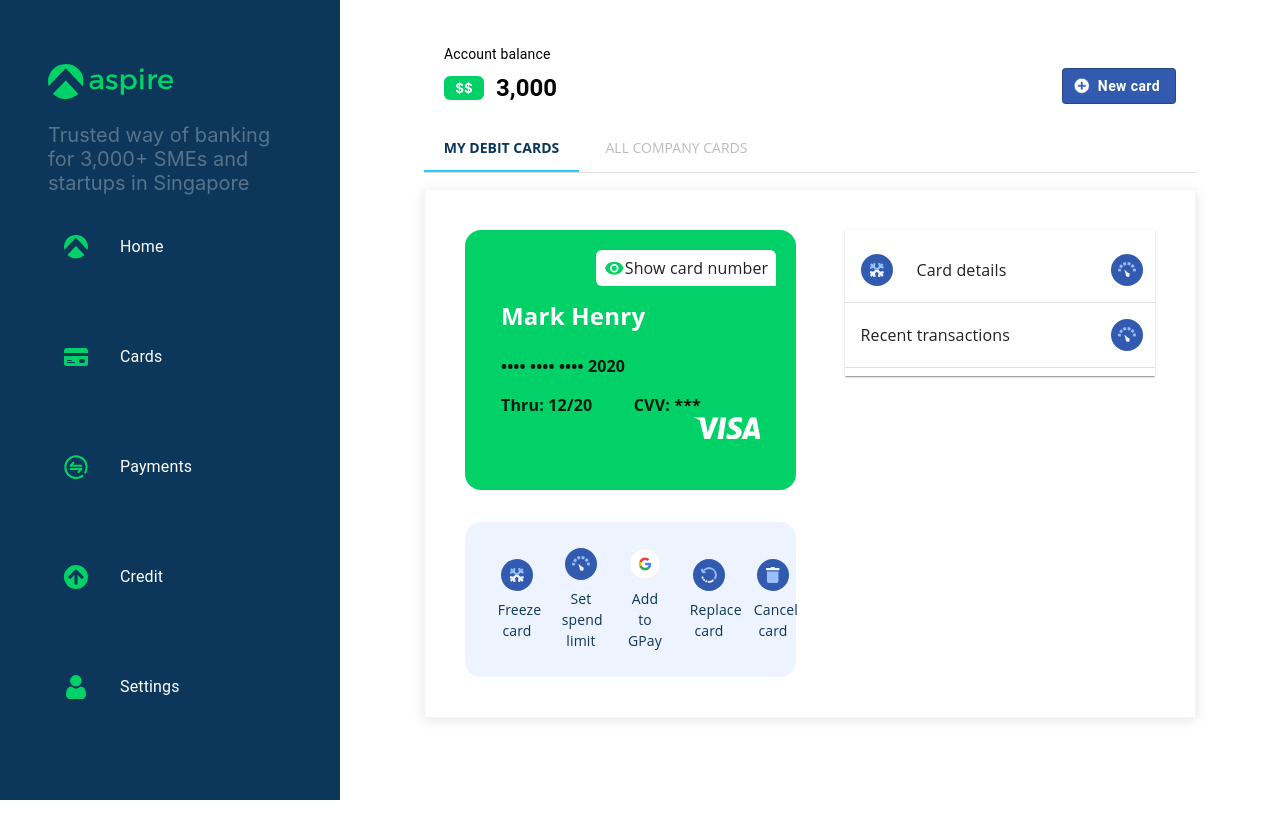
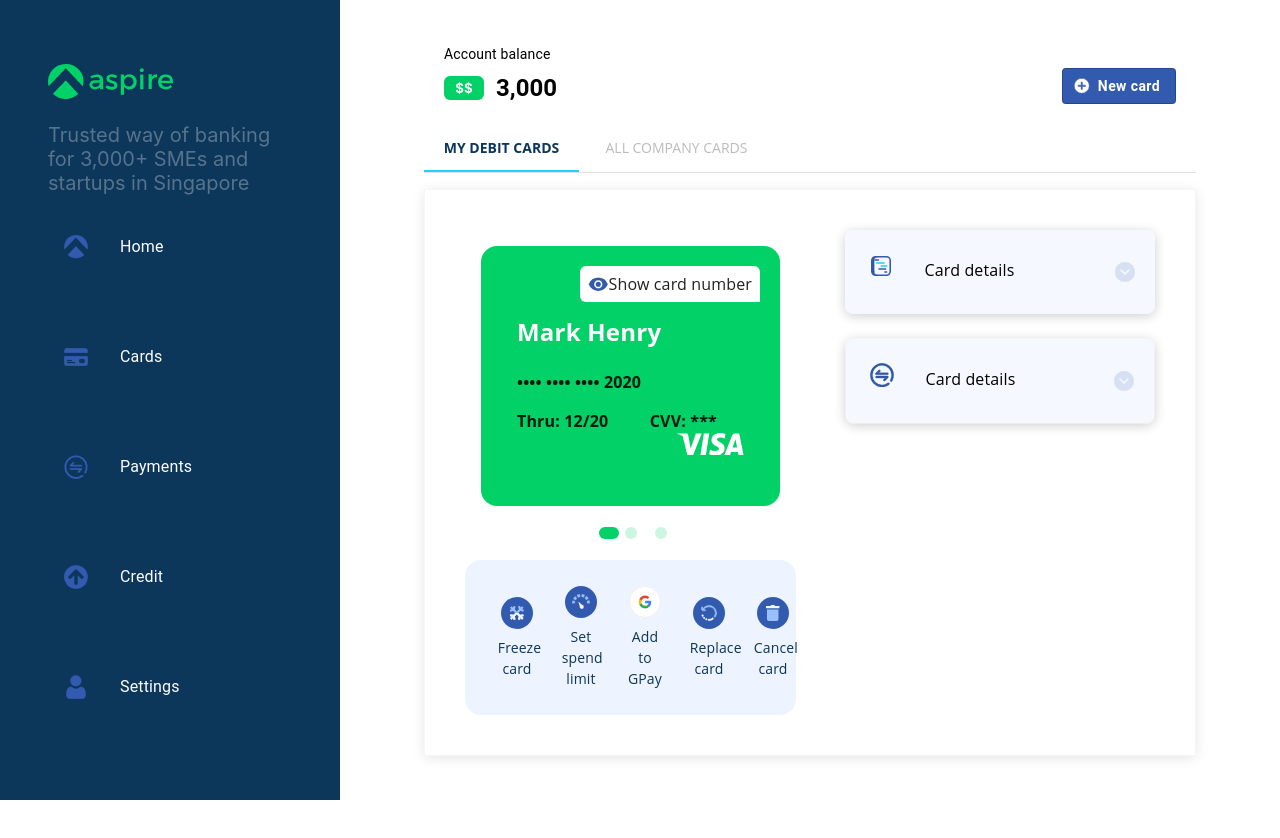
Before and after one commit to habibdeoraji/aspire-frontend, a React (Create React App) app: page /cards in a window 1280 px wide. Before the commit the page ends 802 px from the top, so only its background shows below. Built offline with nearby package versions, Linux system fonts and the light colour scheme.

Commit message:
added card carousel

```diff
--- a/package.json
+++ b/package.json
@@ -15,6 +15,8 @@
     "react-dom": "^18.2.0",
     "react-router-dom": "^6.18.0",
     "react-scripts": "5.0.1",
+    "react-slick": "^0.29.0",
+    "slick-carousel": "^1.8.1",
     "web-vitals": "^2.1.4"
   },
   "scripts": {
--- a/src/components/Cards/CardsTabs.jsx
+++ b/src/components/Cards/CardsTabs.jsx
@@ -72,7 +72,7 @@ export default function LabTabs() {
             />
           </TabList>
         </Box>
-        <TabPanel value="1" style={{...containerCustomStyle, marginTop:'1rem'}}>
+        <TabPanel value="1" style={{...containerCustomStyle, marginTop:'1rem' }}>
           <MyDebitCard />{" "}
         </TabPanel>
         <TabPanel value="2">All company cards</TabPanel>
--- a/src/components/Cards/MyDebitCard.jsx
+++ b/src/components/Cards/MyDebitCard.jsx
@@ -1,4 +1,4 @@
-import React from "react";
+import React,{useState} from "react";
 import {
   Box,
   Card,
@@ -18,11 +18,21 @@ import { ReactComponent as SetSpendLimitIcon } from "./../../assets/icons/Set sp
 import { ReactComponent as AddtoGpayIcon } from "./../../assets/icons/GPay.svg";
 import { ReactComponent as ReplaceCardIcon } from "./../../assets/icons/Replace card.svg";
 import { ReactComponent as CancelCardIcon } from "./../../assets/icons/Deactivate card.svg";
+
+import { ReactComponent as CardDetailsIcon } from "./../../assets/icons/Group 11889.svg";
+import { ReactComponent as PaymentsIcon } from "./../../assets/icons/Payments.svg";
+
+import { ReactComponent as UpArrowIcon } from "./../../assets/icons/up-arrow.svg";
+import { ReactComponent as DownArrowIcon } from "./../../assets/icons/down-arrow.svg";
+
 import DebitCard from "../ElementaryComponents/DebitCard";
 import { useTheme } from "@emotion/react";
+import CardCarousel from "../ElementaryComponents/CardCarousal";
 
 const MyDebitCard = () => {
   const theme = useTheme();
+  const [showCardDetails,setShowCardDetails]=useState(false)
+  const [showRecentTransactions, setShowRecentTransactions] = useState(false);
   const isMobile = useMediaQuery(theme.breakpoints.down("sm"));
 
   const customActionButtonStyle = {
@@ -54,7 +64,7 @@ const MyDebitCard = () => {
           backgroundColor: isMobile && "#0C365A",
         }}
       >
-        <DebitCard />
+        <CardCarousel/>
         {/* Action Buttons for the Card */}
         <Box
           sx={{
@@ -105,28 +115,54 @@ const MyDebitCard = () => {
       <Box
         sx={{
           width: { xs: "100%", md: "45%" },
-          border: isMobile && 'none',
+          border: isMobile && "none",
+          display: 'flex',
+          flexDirection:'column',
+          gap:'1.5rem'
+        }}
+      >
+        <Box style={{ borderRadius: '8px', boxShadow: '0 2px 12px rgba(0, 0, 0, .1)' }}>
+          <Box style={{
+            display: 'flex',
+            padding: '1.5rem',
+            backgroundColor: theme.palette.white[200],
+            borderRadius: '8px',
+            boxShadow: '0 2px 12px rgba(0, 0, 0, .1)'
           }}>
-        <Card  style={{borderRadius: 0,}}>
-          <List component="nav" aria-label="mailbox folders">
-            <ListItem button>
             <ListItemIcon>
-                <FreezeCardIcon />
+              <CardDetailsIcon />
             </ListItemIcon>
             <ListItemText primary="Card details" />
-              <IconButton edge="end" aria-label="details">
-                <SetSpendLimitIcon />
+            <IconButton edge="end" aria-label="details" onClick={()=> setShowCardDetails(!showCardDetails)}>
+              {showCardDetails ?<UpArrowIcon/>:<DownArrowIcon />}
             </IconButton>
-            </ListItem>
-            <Divider />
-            <ListItem button divider>
-              <ListItemText primary="Recent transactions" />
-              <IconButton edge="end" aria-label="transactions">
-                <SetSpendLimitIcon />
+          </Box>
+          {showCardDetails && <Box style={{padding:'1.5rem'}}>
+            <Typography>Card Details</Typography>
+          </Box>}
+        </Box>
+
+        <Box style={{ borderRadius: '8px', backgroundColor:'white', border:'1px solid #FCFCFC', boxShadow: '0 2px 12px rgba(0, 0, 0, .1)' }}>
+          <Box style={{
+            display: 'flex',
+            padding: '1.5rem',
+            backgroundColor: theme.palette.white[200],
+            borderRadius: '8px',
+            boxShadow: '0 2px 12px rgba(0, 0, 0, .1)'
+          }}>
+            <ListItemIcon>
+              <PaymentsIcon />
+            </ListItemIcon>
+            <ListItemText primary="Card details" />
+            <IconButton edge="end" aria-label="details" onClick={()=>setShowRecentTransactions(!showRecentTransactions)}>
+            {showRecentTransactions ?<UpArrowIcon/>:<DownArrowIcon />}
             </IconButton>
-            </ListItem>
-          </List>
-        </Card>
+          </Box>
+          {showRecentTransactions && <Box style={{padding:'1.5rem'}}>
+          <Typography>Recent Transactions</Typography>
+          <Typography>Card Details</Typography>
+          </Box>}
+        </Box>
       </Box>
     </Box>
   );
--- /dev/null
+++ b/src/components/ElementaryComponents/CardCarousal.jsx
@@ -0,0 +1,62 @@
+import React, { useState } from "react";
+import Slider from "react-slick";
+import { Box, useMediaQuery } from "@mui/material";
+import "slick-carousel/slick/slick.css";
+import "slick-carousel/slick/slick-theme.css";
+import DebitCard from "./DebitCard";
+import { useTheme } from "@emotion/react";
+
+const CardCarousel = ({ slides = [1, 2, 3] }) => {
+  const theme = useTheme();
+  const isMobile = useMediaQuery(theme.breakpoints.down("sm"));
+  const [currentSlide, setCurrentSlide] = useState(0);
+
+  // Custom styling for the dots
+  const dotStyle = {
+    width: "12px",
+    height: "12px",
+    borderRadius: "50%",
+    backgroundColor: "#01D167", // Default dot color
+    opacity: isMobile ? "10%" : "20%",
+    margin: "0 4px",
+  };
+
+  const activeDotStyle = {
+    ...dotStyle,
+    width: "20px",
+    opacity: "100%",
+    borderRadius: "1rem",
+    margin: "0 8px",
+  };
+
+  // Carousel settings with custom dots
+  const settings = {
+    dots: true,
+    beforeChange: (oldIndex, newIndex) => setCurrentSlide(newIndex),
+    centerMode: isMobile? true:false,
+    speed: 500,
+    slidesToShow: 1,
+    slidesToScroll: 1,
+    customPaging: (i) => (
+      <Box
+        sx={{
+          ...dotStyle,
+                ...(currentSlide === i && activeDotStyle),
+
+        }}
+      />
+    ),
+  };
+
+  return (
+    <Slider {...settings}>
+      {slides.map((slide, index) => (
+        <div key={index}>
+          <DebitCard />
+        </div>
+      ))}
+    </Slider>
+  );
+};
+
+export default CardCarousel;
--- a/src/components/ElementaryComponents/DebitCard.jsx
+++ b/src/components/ElementaryComponents/DebitCard.jsx
@@ -29,6 +29,7 @@ const DebitCard = () => {
         margin: isMobile && "1.5rem",
         position: "relative",
       }}
+      style={{margin:'1rem'}}
     >
       <CardContent
         style={{
--- a/src/index.js
+++ b/src/index.js
@@ -5,6 +5,9 @@ import App from './App';
 import reportWebVitals from './reportWebVitals';
 import { ThemeProvider } from '@mui/material/styles';
 import theme from './assets/material_ui_theme';
+import 'slick-carousel/slick/slick.css';
+import 'slick-carousel/slick/slick-theme.css';
+
 
 const root = ReactDOM.createRoot(document.getElementById('root'));
 root.render(
--- a/src/layout/Layout.jsx
+++ b/src/layout/Layout.jsx
@@ -96,7 +96,7 @@ const Layout = () => {
       {isMobile ? (
         <BottomNavigation
           showLabels
-          style={{ position: "fixed", bottom: 0, width: "100%" }}
+          style={{ position: "fixed", bottom: 0, width: "100%" , backgroundColor:'white', zIndex:100}}
         >
           {navigationMenuItems.map((menuItem) => {
             const { text, path, icon } = menuItem;
--- a/src/pages/Cards.jsx
+++ b/src/pages/Cards.jsx
@@ -9,7 +9,7 @@ const Cards = () => {
   const isMobile = useMediaQuery(theme.breakpoints.down("sm"));
 
   return (
-    <Box style={{ padding: isMobile ? 0 : "3.75rem", paddingTop: 0 }}>
+    <Box style={{ padding: isMobile ? 0 : "3.75rem", paddingTop: 0, }}>
       <BalanceInfo />
       <CardsTabs />
     </Box>
```
Also changed, not shown: src/assets/icons/up-arrow.svg (renamed from src/assets/icons/down-arrow-1.svg), src/index.css (line endings or trailing spaces), 1 other file (tests, documents, lock files or other folders). Lines whose indentation alone changed are shown as unchanged.
